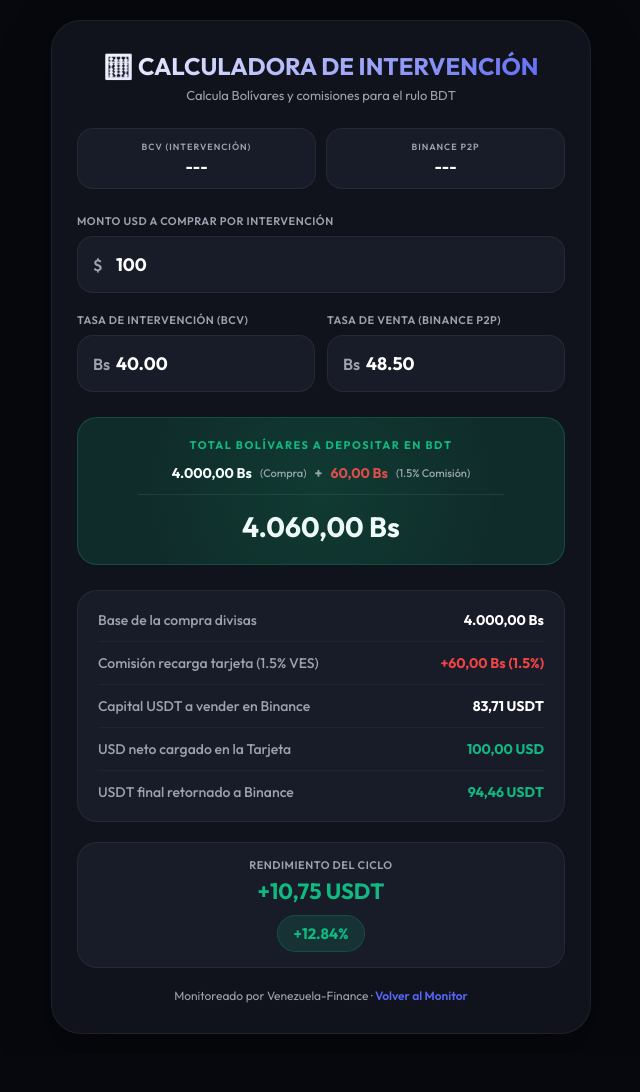
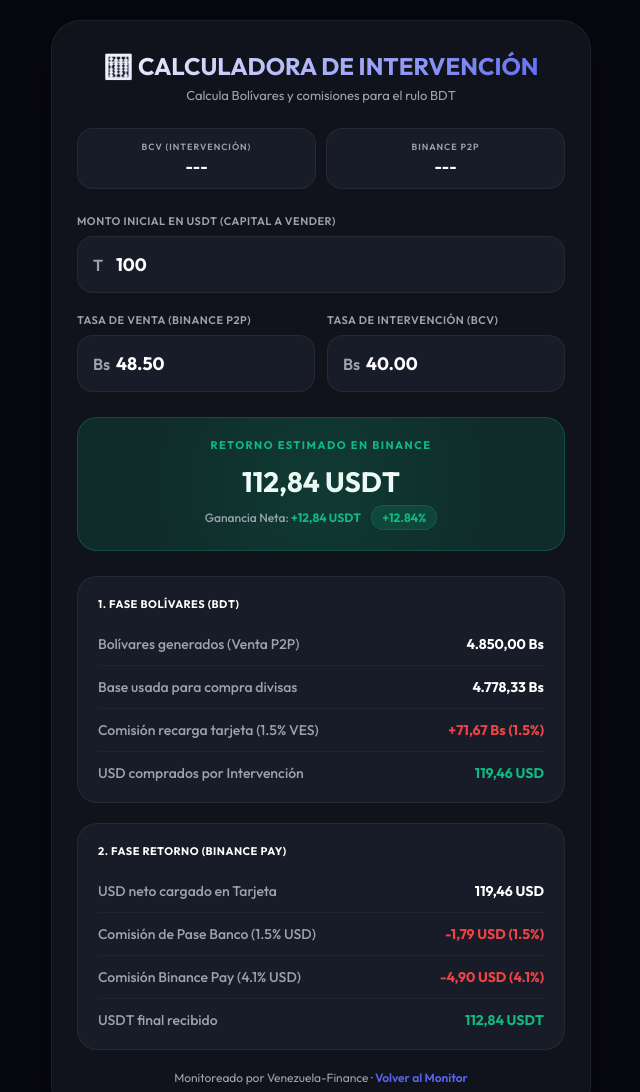
Before and after one commit to venezposible-max/-venezuela-finance-monitor, a browser extension: page public/calc.html in a window 1280 px wide. Shown: the top 1092 px of the page, without its empty margins (319-959 px from the left). Before the commit the page ends 1054 px from the top, so only its background shows below. Drawn offline with nearby package versions, Linux system fonts and the light colour scheme; no server answers.

Commit message:
UI: Refactor calculator to Starting USDT Capital workflow model, separating calculations into BDT and Binance Pay phases

```diff
--- a/public/calc.html
+++ b/public/calc.html
@@ -308,14 +308,21 @@
 
         <!-- Inputs de la calculadora -->
         <div class="input-group">
-            <label class="input-label">Monto USD a comprar por Intervención</label>
+            <label class="input-label">Monto Inicial en USDT (Capital a Vender)</label>
             <div class="input-wrapper">
-                <span class="input-icon">$</span>
-                <input type="number" id="input-usd" value="100" oninput="calculate()">
+                <span class="input-icon">T</span>
+                <input type="number" id="input-usdt" value="100" oninput="calculate()">
             </div>
         </div>
 
         <div class="inputs-row">
+            <div class="input-group">
+                <label class="input-label">Tasa de Venta (Binance P2P)</label>
+                <div class="input-wrapper">
+                    <span class="input-icon">Bs</span>
+                    <input type="number" id="input-tasa-binance" value="48.50" step="0.01" oninput="calculate()">
+                </div>
+            </div>
             <div class="input-group">
                 <label class="input-label">Tasa de Intervención (BCV)</label>
                 <div class="input-wrapper">
@@ -323,58 +330,57 @@
                     <input type="number" id="input-tasa-bcv" value="40.00" step="0.01" oninput="calculate()">
                 </div>
             </div>
-            <div class="input-group">
-                <label class="input-label">Tasa de Venta (Binance P2P)</label>
-                <div class="input-wrapper">
-                    <span class="input-icon">Bs</span>
-                    <input type="number" id="input-tasa-binance" value="48.50" step="0.01" oninput="calculate()">
-                </div>
-            </div>
         </div>
 
-        <!-- Resultado destacado -->
+        <!-- Resultado destacado (USDT Retornado) -->
         <div class="result-highlight">
-            <div class="title" style="margin-bottom: 12px;">Total Bolívares a depositar en BDT</div>
-            <div class="breakdown-ves" style="margin-bottom: 12px; font-size: 14px; color: var(--subtext); display: flex; justify-content: center; gap: 8px; font-weight: 500; align-items: center; flex-wrap: wrap;">
-                <span id="res-base-ves-highlight" style="color: #fff; font-weight: 700;">0.00 Bs</span>
-                <span style="color: var(--subtext); font-size: 11px;">(Compra)</span>
-                <span style="color: var(--subtext); font-weight: 700;">+</span>
-                <span id="res-fee-ves-highlight" style="color: var(--red); font-weight: 700;">0.00 Bs</span>
-                <span style="color: var(--subtext); font-size: 11px;">(1.5% Comisión)</span>
+            <div class="title" style="margin-bottom: 12px; color: var(--green);">Retorno Estimado en Binance</div>
+            <div id="res-total-ves" class="amount">0.00 USDT</div>
+            <div class="sub" style="margin-top: 6px; font-weight: 500;">
+                Ganancia Neta: <span id="res-ganancia-usdt-highlight" style="color: var(--green); font-weight: 700;">+0.00 USDT</span>
+                <span id="res-roi-badge" class="roi-badge" style="margin-top: 0; margin-left: 8px; padding: 4px 10px; font-size: 12px;">+0.00%</span>
             </div>
-            <div style="height: 1px; background: rgba(255,255,255,0.08); margin: 0 40px 14px 40px;"></div>
-            <div id="res-total-ves" class="amount">0.00 Bs</div>
         </div>
 
         <!-- Desglose de cálculos -->
         <div class="results-box">
+            <div class="input-label" style="margin-bottom: 12px; font-weight: 700; color: #fff;">1. Fase Bolívares (BDT)</div>
             <div class="result-row">
-                <span class="label">Base de la compra divisas</span>
-                <span id="res-base-ves" class="value">0.00 Bs</span>
+                <span class="label">Bolívares generados (Venta P2P)</span>
+                <span id="res-total-ves-breakdown" class="value">0.00 Bs</span>
+            </div>
+            <div class="result-row">
+                <span class="label">Base usada para compra divisas</span>
+                <span id="res-base-ves" class="value" style="color: #fff;">0.00 Bs</span>
             </div>
             <div class="result-row">
                 <span class="label">Comisión recarga tarjeta (1.5% VES)</span>
                 <span id="res-fee-recarga" class="value red">0.00 Bs</span>
             </div>
-            <div class="result-row">
-                <span class="label">Capital USDT a vender en Binance</span>
-                <span id="res-capital-usdt" class="value">0.00 USDT</span>
-            </div>
-            <div class="result-row">
-                <span class="label">USD neto cargado en la Tarjeta</span>
-                <span id="res-usd-neto" class="value green">0.00 USD</span>
-            </div>
-            <div class="result-row">
-                <span class="label">USDT final retornado a Binance</span>
-                <span id="res-usdt-retornado" class="value green">0.00 USDT</span>
+            <div class="result-row" style="border-bottom: none; padding-bottom: 0;">
+                <span class="label">USD comprados por Intervención</span>
+                <span id="res-usd-comprados" class="value green">0.00 USD</span>
             </div>
         </div>
 
-        <!-- Ganancia Neta -->
-        <div class="results-box" style="text-align: center; padding: 15px;">
-            <div class="input-label" style="margin-bottom: 5px;">Rendimiento del ciclo</div>
-            <div id="res-ganancia-usdt" style="font-size: 22px; font-weight: 800; color: var(--green);">+0.00 USDT</div>
-            <div id="res-roi" class="roi-badge">+0.00%</div>
+        <div class="results-box">
+            <div class="input-label" style="margin-bottom: 12px; font-weight: 700; color: #fff;">2. Fase Retorno (Binance Pay)</div>
+            <div class="result-row">
+                <span class="label">USD neto cargado en Tarjeta</span>
+                <span id="res-usd-neto" class="value">0.00 USD</span>
+            </div>
+            <div class="result-row">
+                <span class="label">Comisión de Pase Banco (1.5% USD)</span>
+                <span id="res-fee-pase" class="value red">0.00 USD</span>
+            </div>
+            <div class="result-row">
+                <span class="label">Comisión Binance Pay (4.1% USD)</span>
+                <span id="res-fee-bpay" class="value red">0.00 USD</span>
+            </div>
+            <div class="result-row" style="border-bottom: none; padding-bottom: 0;">
+                <span class="label">USDT final recibido</span>
+                <span id="res-usdt-retornado" class="value green">0.00 USDT</span>
+            </div>
         </div>
 
         <div class="footer">
@@ -408,51 +414,46 @@
 
         // Realizar los cálculos del rulo cambiario
         function calculate() {
-            const usdToBuy = parseFloat(document.getElementById('input-usd').value) || 0;
+            const startUsdt = parseFloat(document.getElementById('input-usdt').value) || 0;
+            const tasaBinance = parseFloat(document.getElementById('input-tasa-binance').value) || 0;
             const tasaBcv = parseFloat(document.getElementById('input-tasa-bcv').value) || 0;
-            const tasaBinance = parseFloat(document.getElementById('input-tasa-binance').value) || 0;
 
-            if (usdToBuy === 0 || tasaBcv === 0 || tasaBinance === 0) {
+            if (startUsdt === 0 || tasaBinance === 0 || tasaBcv === 0) {
                 return;
             }
 
-            // 1. Calcular Bolívares necesarios
+            // 1. Bolívares totales generados al vender el USDT
+            const totalVes = startUsdt * tasaBinance;
+
+            // 2. Desglose de compra en BDT
+            // El total de VES recibido debe cubrir el costo de compra y el 1.5% de recarga:
+            // totalVes = USD * tasaBcv * 1.015
+            // De donde: USD comprados = totalVes / (tasaBcv * 1.015)
+            const usdToBuy = totalVes / (tasaBcv * 1.015);
             const baseVes = usdToBuy * tasaBcv;
-            const feeVes = baseVes * 0.015; // 1.5% comisión de recarga que debe estar en Bolívares
-            const totalVes = baseVes + feeVes;
+            const feeVes = baseVes * 0.015;
 
-            // 2. Capital USDT inicial vendido en Binance para conseguir esos Bolívares
-            const capitalUsdt = totalVes / tasaBinance;
+            // 3. Fase Retorno: USD en tarjeta y comisiones
+            const usdNeto = usdToBuy;
+            const feePaseVal = usdNeto * 0.015; // 1.5% pase internacional banco
+            const feeBpayVal = usdNeto * 0.041; // 4.1% BPay Binance
 
-            // 3. USD neto cargado en la Tarjeta BDT
-            // Como pagamos el 1.5% de comisión en Bolívares, los USD comprados entran limpios
-            const usdNeto = usdToBuy;
-
-            // 4. Retorno a Binance vía tarjeta prepagada (BPay)
-            // Se resta el 1.5% del banco emisor internacional + 4.1% de comisión de pasarela de Binance
-            // Aplicado de forma secuencial
+            // USDT final recibido en Binance (aplicado de forma secuencial)
             const usdtRetornado = usdNeto * (1 - 0.015) * (1 - 0.041);
 
-            // 5. Ganancia y rendimiento neto
-            const gananciaUsdt = usdtRetornado - capitalUsdt;
-            const roi = (gananciaUsdt / capitalUsdt) * 100;
+            // 4. Ganancia neta y rendimiento
+            const gananciaUsdt = usdtRetornado - startUsdt;
+            const roi = (gananciaUsdt / startUsdt) * 100;
 
             // Formateadores
             const fmtVes = (n) => n.toLocaleString('es-VE', { minimumFractionDigits: 2, maximumFractionDigits: 2 });
             const fmtUsd = (n) => n.toLocaleString('es-VE', { minimumFractionDigits: 2, maximumFractionDigits: 2 });
 
             // Mostrar resultados en la interfaz
-            document.getElementById('res-total-ves').innerText = fmtVes(totalVes) + ' Bs';
-            document.getElementById('res-base-ves-highlight').innerText = fmtVes(baseVes) + ' Bs';
-            document.getElementById('res-fee-ves-highlight').innerText = fmtVes(feeVes) + ' Bs';
-            document.getElementById('res-base-ves').innerText = fmtVes(baseVes) + ' Bs';
-            document.getElementById('res-fee-recarga').innerText = '+' + fmtVes(feeVes) + ' Bs (1.5%)';
-            document.getElementById('res-capital-usdt').innerText = fmtUsd(capitalUsdt) + ' USDT';
-            document.getElementById('res-usd-neto').innerText = fmtUsd(usdNeto) + ' USD';
-            document.getElementById('res-usdt-retornado').innerText = fmtUsd(usdtRetornado) + ' USDT';
+            document.getElementById('res-total-ves').innerText = fmtUsd(usdtRetornado) + ' USDT';
 
-            const gananciaEl = document.getElementById('res-ganancia-usdt');
-            const roiEl = document.getElementById('res-roi');
+            const gananciaEl = document.getElementById('res-ganancia-usdt-highlight');
+            const roiEl = document.getElementById('res-roi-badge');
 
             if (gananciaUsdt >= 0) {
                 gananciaEl.innerText = '+' + fmtUsd(gananciaUsdt) + ' USDT';
@@ -465,6 +466,18 @@
                 roiEl.innerText = roi.toFixed(2) + '%';
                 roiEl.className = 'roi-badge loss';
             }
+
+            // Desglose BDT
+            document.getElementById('res-total-ves-breakdown').innerText = fmtVes(totalVes) + ' Bs';
+            document.getElementById('res-base-ves').innerText = fmtVes(baseVes) + ' Bs';
+            document.getElementById('res-fee-recarga').innerText = '+' + fmtVes(feeVes) + ' Bs (1.5%)';
+            document.getElementById('res-usd-comprados').innerText = fmtUsd(usdToBuy) + ' USD';
+
+            // Desglose Binance Pay
+            document.getElementById('res-usd-neto').innerText = fmtUsd(usdNeto) + ' USD';
+            document.getElementById('res-fee-pase').innerText = '-' + fmtUsd(feePaseVal) + ' USD (1.5%)';
+            document.getElementById('res-fee-bpay').innerText = '-' + fmtUsd(feeBpayVal) + ' USD (4.1%)';
+            document.getElementById('res-usdt-retornado').innerText = fmtUsd(usdtRetornado) + ' USDT';
         }
 
         // Ejecutar primer cálculo al cargar la página
```
